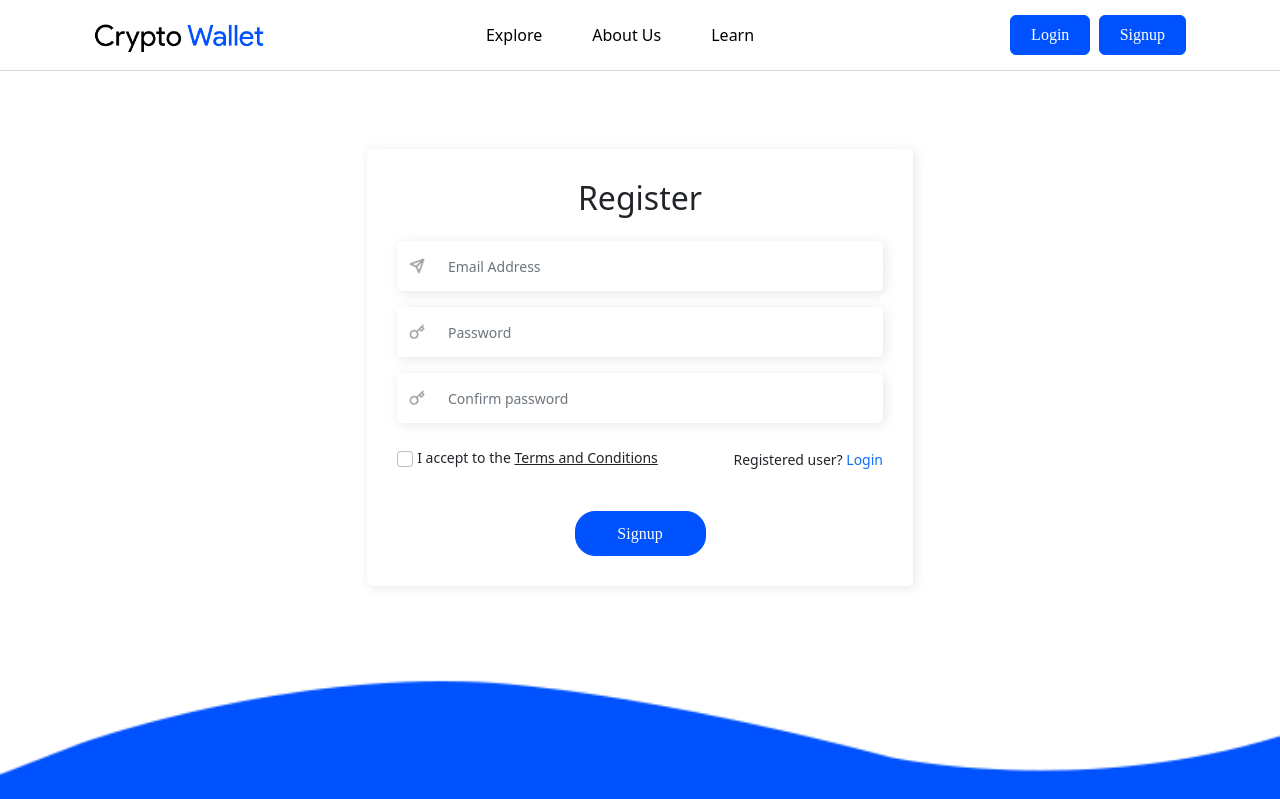
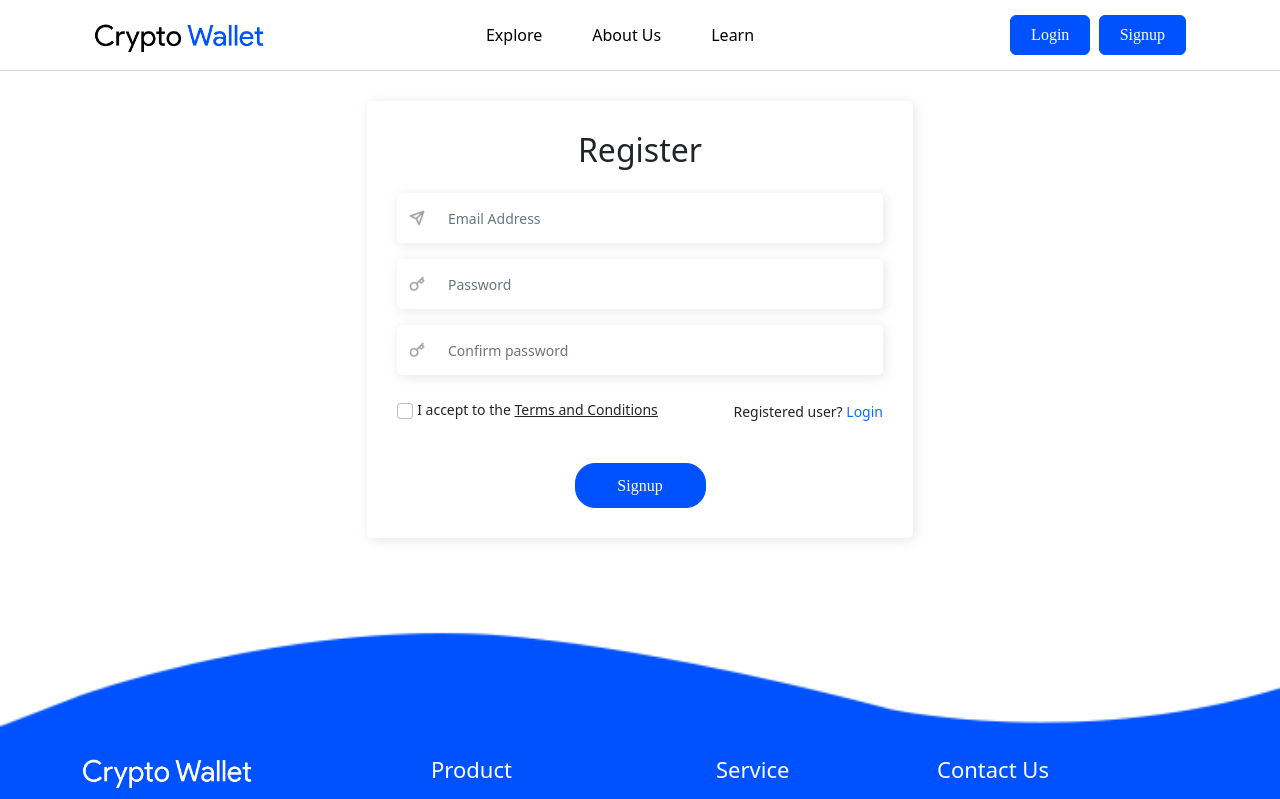
Before and after one commit to espsofttech/CryptoWallet_frontend, a React (Create React App) app: page /crypto-wallet/signup in a window 1280 px wide. Shown: the top 799 px of the page. Built offline with nearby package versions, Linux system fonts and the light colour scheme.

Commit message:
Latest code update

```diff
--- a/src/componets/login.js
+++ b/src/componets/login.js
@@ -9,7 +9,7 @@ const Login = () => {
     return (
         <>
             <Header />
-            <div className="Login-wrap ptb-30 mt-5">
+            <div className="Login-wrap ptb-30 ">
                 <Container>
                     <Row className="justify-content-center">
                         <Col lg={6} className="">
--- a/src/componets/signup.js
+++ b/src/componets/signup.js
@@ -9,7 +9,7 @@ const Signup = () => {
     return (
         <>
             <Header />
-            <div className="Login-wrap ptb-30 mt-5">
+            <div className="Login-wrap ptb-30 ">
                 <Container>
                     <Row className="justify-content-center">
                         <Col lg={6} className="">
```
